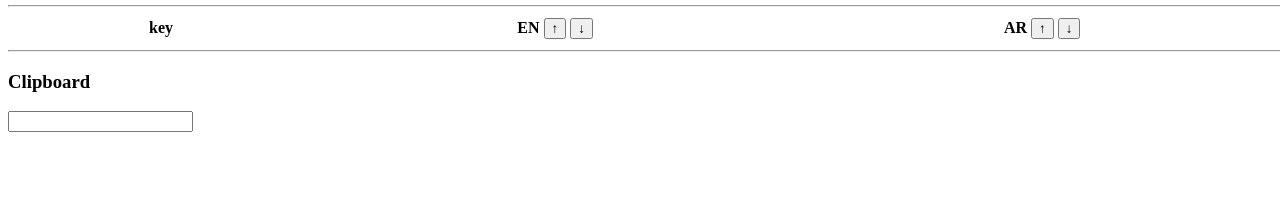
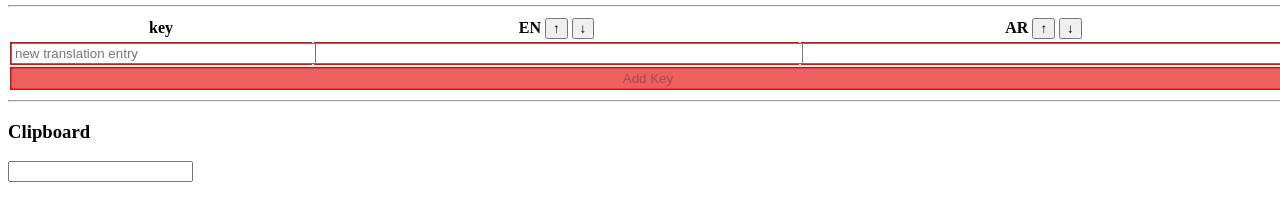
Before and after one commit to motia/tiny-i18n, a plain HTML site: page index.html in a window 1280 px wide. Shown: the part 91-312 px from the top of the page. Drawn offline with Linux system fonts and the light colour scheme.

Commit message:
[feature] add new translation keys

```diff
--- a/index.html
+++ b/index.html
@@ -8,7 +8,11 @@
 			width: 100%;
 		}
 
-		.flex {
+		.is-inline-block {
+			display: inline-block;
+		}
+
+		.is-flex {
 			display: flex;
 			justify-content: space-around;
 			align-items: center;
@@ -21,7 +25,7 @@
 </head>
 <body>
 	<div id="app" style="width: 100vw;">
-		<div class="is-fullwidth flex">
+		<div class="is-fullwidth is-flex">
 			<div style="display: inline-block;">
 				<h1>Translations</h1>
 			</div>
@@ -52,6 +56,19 @@
 					v-model="message[lang]" class="is-fullwidth">
 			</td>
 		</tr>
+		<tr style="background-color: red">
+			<td>
+				<input placeholder="new translation entry" type="text" v-model="newItem.key" class="is-fullwidth is-inline-block">
+			</td>
+			<td v-for="lang in languages">
+				<input type="text" v-model="newItem[lang]" class="is-fullwidth">
+			</td>
+		</tr>
+		<tr style="background-color: red">
+			<td style="text-align: center" :colspan="languages.length + 1">
+				<button class="is-fullwidth" :disabled="!newItem.key" @click="newTranslation">Add Key</button>
+			</td>
+		</tr>
 	</tbody>
 </table>
 <hr>
@@ -64,13 +81,20 @@
 		el: '#app',
 		data () {
 			return {
-				jsons: {},
+				newItem: {key: ''},
 				messages: {},
 				languages: ['EN', 'AR'],
 				clipboard: ''
 			}
 		},
 		methods: {
+			newTranslation () {
+				if (this.newItem.key) {
+					this.messages[this.newItem.key] = this.newItem
+					delete this.messages[this.newItem.key].key
+				}
+				this.newItem = {}
+			},
 			exportLangMessages (lang) {
 				let acc = {}
 				for (let k in this.messages) {
```
Also changed, not shown: 1 other file.
